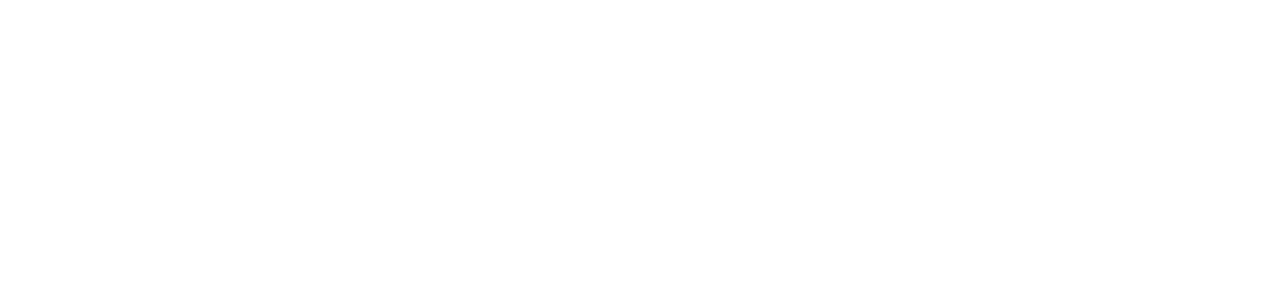
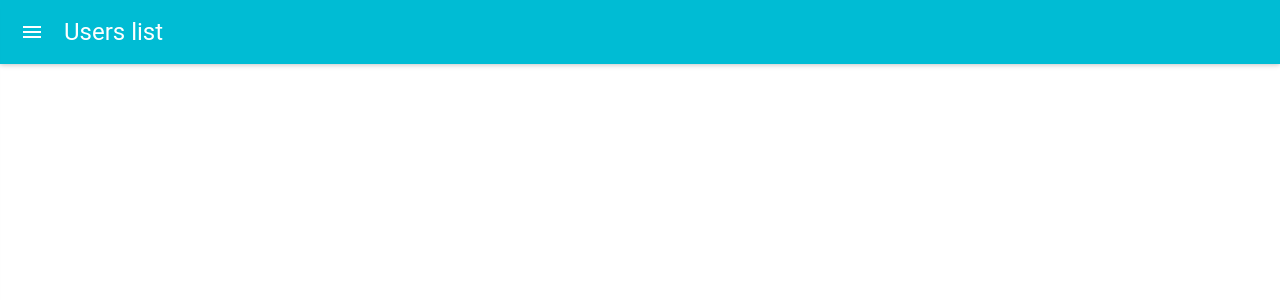
Before and after one commit to vladislooove/react-application, a React (Create React App) app: page /users/1 in a window 1280 px wide. Shown: the top 300 px of the page. Built offline with nearby package versions, Linux system fonts and the light colour scheme.

Commit message:
added links to each single user

```diff
--- a/src/containers/AppComponent.js
+++ b/src/containers/AppComponent.js
@@ -8,6 +8,7 @@
 import Home from './Home';
 import Login from './Login';
 import Users from './Users';
+import User from './User';
 import Resources from './Resources';
 
 class AppComponent extends Component{
@@ -34,6 +35,7 @@
                     />
                     <Route path='/login' component={Login} />
                     <Route exact path='/users' component={Users} />
+                    <Route path='/users/:id' component={User} />
                     <Route exact path='/resources' component={Resources} />
                 </Switch>
             )
--- /dev/null
+++ b/src/containers/User.js
@@ -0,0 +1,20 @@
+import React, { Component } from 'react';
+import { connect } from 'react-redux';
+
+import { logIn } from '../actions/';
+
+import Layout from '../components/Layout';
+
+import MuiThemeProvider from 'material-ui/styles/MuiThemeProvider';
+import { Paper, TextField, RaisedButton } from 'material-ui';
+
+class User extends Component{
+    render() {
+        return (
+            <Layout pageTitle='Users list'>
+            </Layout>
+        )
+    }
+}
+
+export default User;
--- a/src/containers/Users.js
+++ b/src/containers/Users.js
@@ -1,10 +1,12 @@
 import React, { Component } from 'react';
 import { connect } from 'react-redux';
+
+import { Link } from 'react-router-dom';
 
 import { getUsersList } from '../actions/';
 
 import MuiThemeProvider from 'material-ui/styles/MuiThemeProvider';
-import { Paper, TextField, RaisedButton, GridList, GridTile, Subheader } from 'material-ui';
+import { RaisedButton, GridList, GridTile, Subheader } from 'material-ui';
 
 import Layout from '../components/Layout';
 
@@ -34,6 +36,8 @@
                     <Subheader>Users</Subheader>
 
                     {this.props.users.list.map((user) => (
+                        <Link to={`/users/${user.id}`}
+                              style={{ textDecoration: 'none' }}>
                             <GridTile
                                 key={user.id}
                                 title={user.first_name}
@@ -41,6 +45,7 @@
                             >
                                 <img src={user.avatar} />
                             </GridTile>
+                        </Link>
                 ))}
                 </GridList>
                 <RaisedButton
```
Lines whose indentation alone changed are shown as unchanged.
